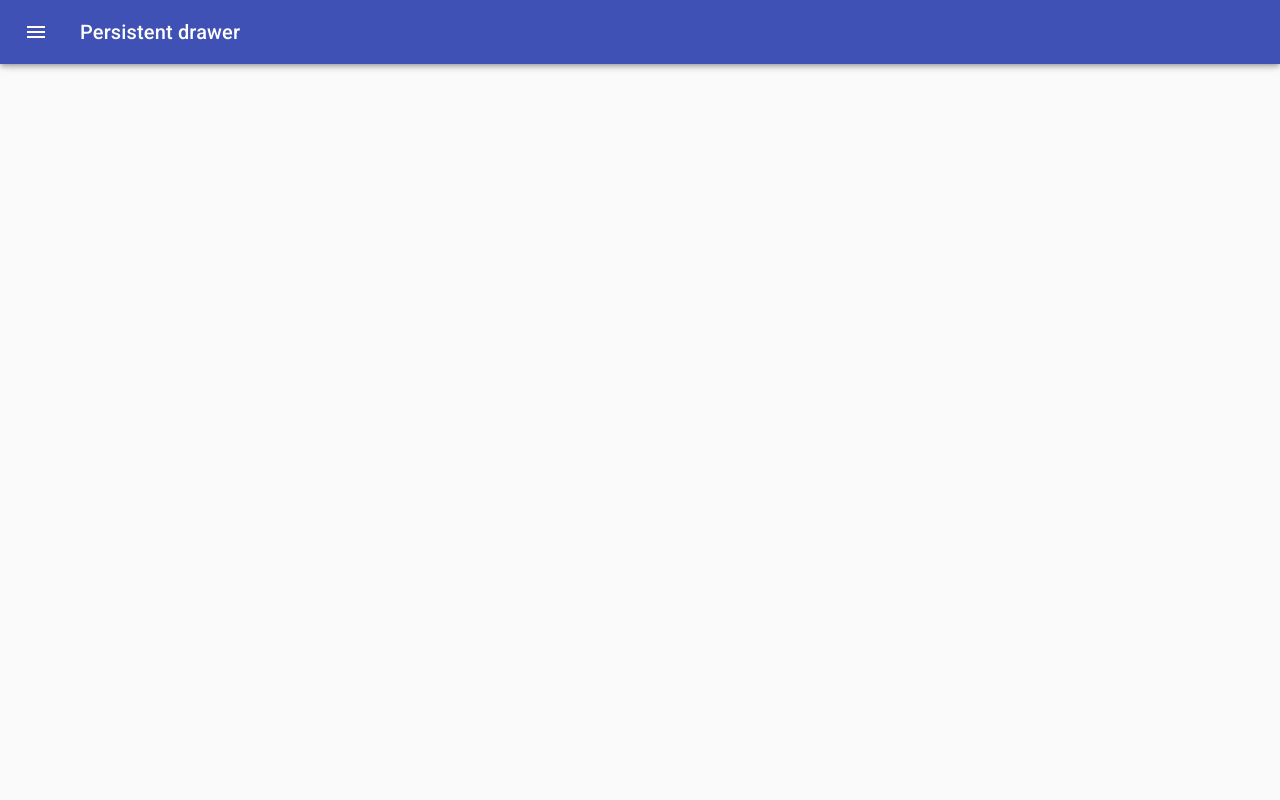
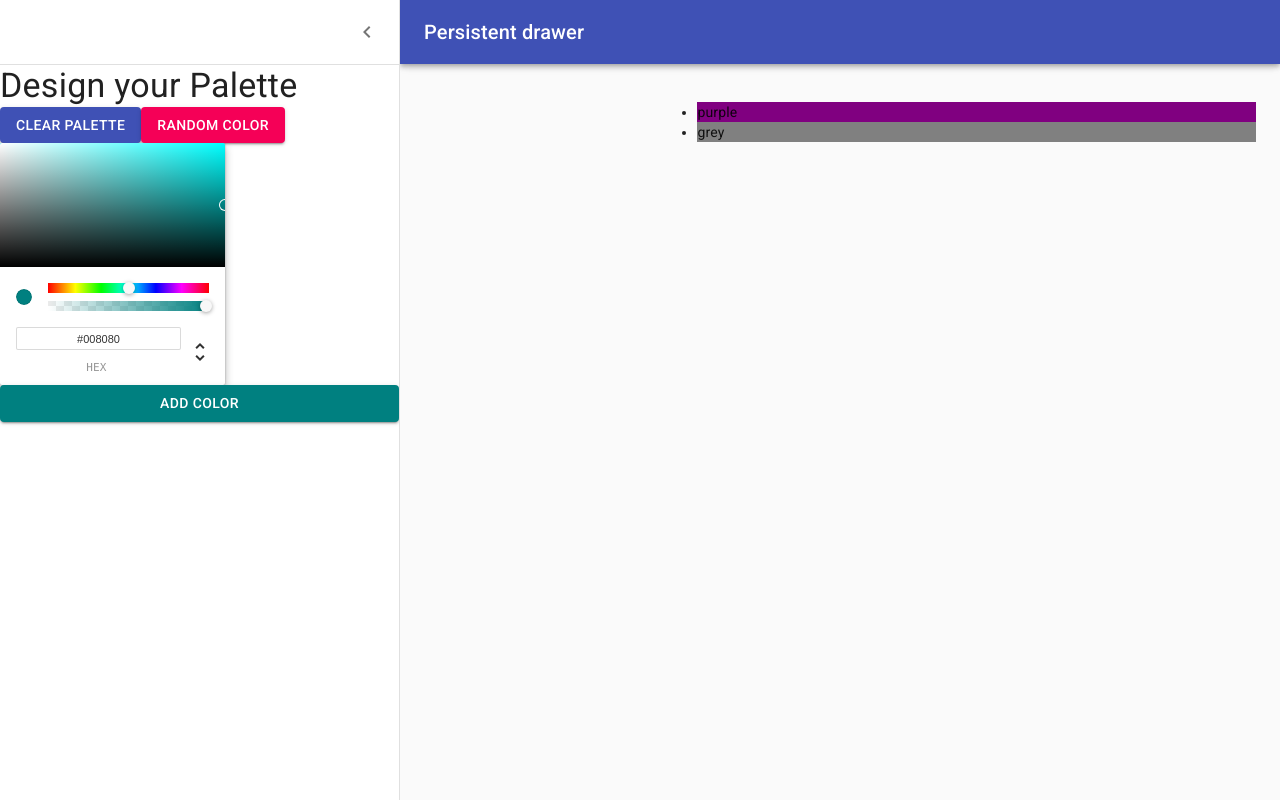
Before and after one commit to SunLee128/Color-App, a React (Create React App) app: page /palette/new in a window 1280 px wide. Built offline with nearby package versions, Linux system fonts and the light colour scheme.

Commit message:
Connect colorpicker to button

```diff
--- a/src/components/NewPaletteForm.js
+++ b/src/components/NewPaletteForm.js
@@ -85,6 +85,19 @@ const styles = (theme) => ({
 });
 
 class NewPaletteForm extends Component {
+  constructor (props) {
+    super(props);
+    this.state = {
+      open         : true,
+      currentColor : 'teal',
+      colors       : [
+        'purple',
+        'grey'
+      ]
+    };
+    this.updateCurrentColor = this.updateCurrentColor.bind(this);
+    this.addNewColor = this.addNewColor.bind(this);
+  }
   state = {
     open : false
   };
@@ -97,6 +110,17 @@ class NewPaletteForm extends Component {
     this.setState({ open: false });
   };
 
+  updateCurrentColor (newColor) {
+    this.setState({ currentColor: newColor.hex });
+  }
+  addNewColor () {
+    this.setState({
+      colors : [
+        ...this.state.colors,
+        this.state.currentColor
+      ]
+    });
+  }
   render () {
     const { classes } = this.props;
     const { open } = this.state;
@@ -150,8 +174,13 @@ class NewPaletteForm extends Component {
                 Random Color
               </Button>
             </div>
-            <ChromePicker color="purple" onChangeComplete={(newColor) => console.log(newColor)} />
-            <Button variant="contained" color="primary">
+            <ChromePicker color={this.state.currentColor} onChangeComplete={this.updateCurrentColor} />
+            <Button
+              variant="contained"
+              color="primary"
+              style={{ backgroundColor: this.state.currentColor }}
+              onClick={this.addNewColor}
+            >
               Add Color
             </Button>
           </Drawer>
@@ -161,8 +190,9 @@ class NewPaletteForm extends Component {
             })}
           >
             <div className={classes.drawerHeader} />
+            <ul>{this.state.colors.map((color) => <li style={{ backgroundColor: color }}>{color}</li>)}</ul>
           </main>
-        </div>{' '}
+        </div>
       </div>
     );
   }
```
